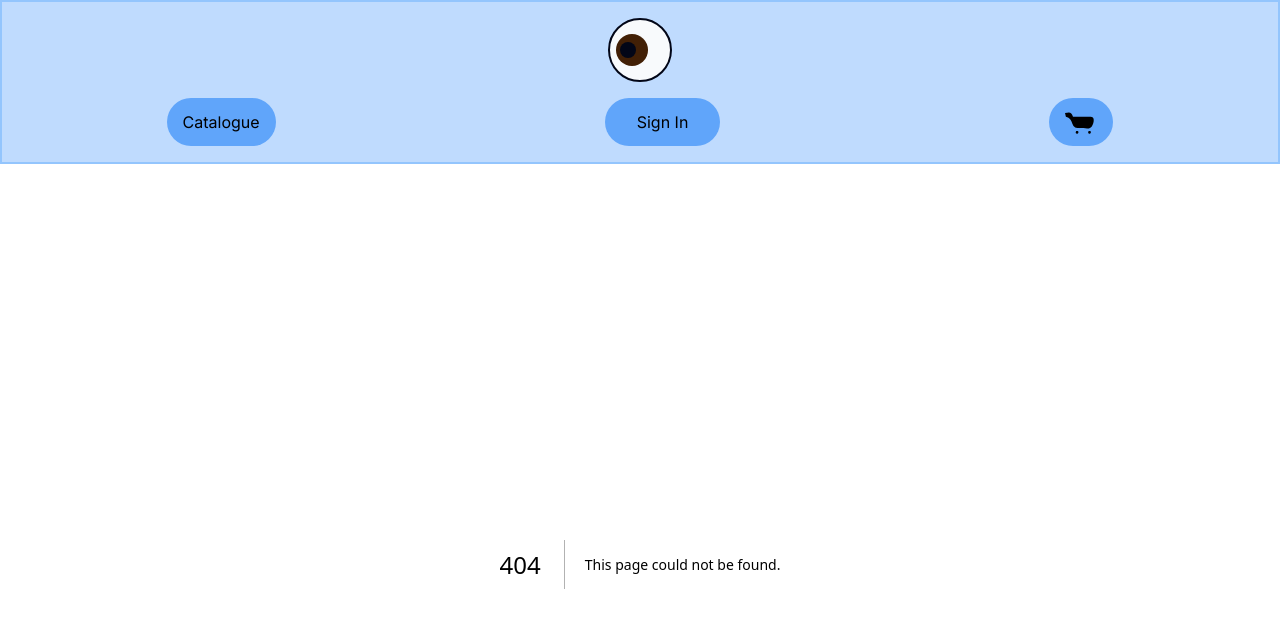
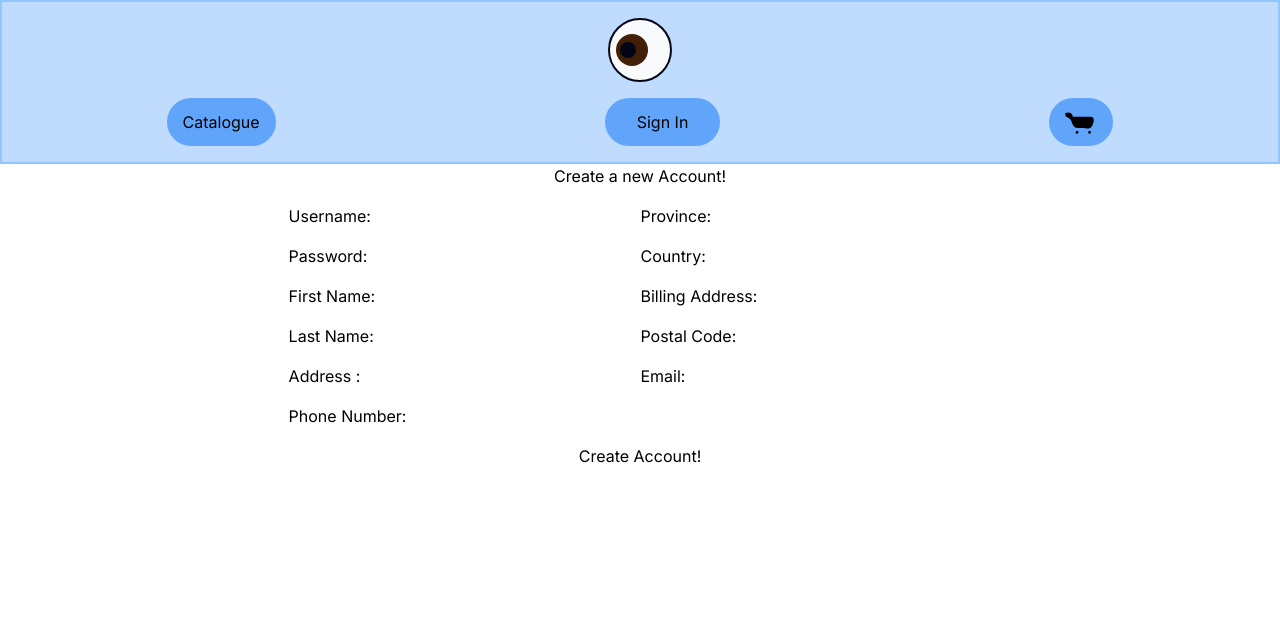
Before and after one commit to NathanATC/EECS4413FinalProject, a Next.js app in the folder front-end/: page /signup in a window 1280 px wide. Before the commit this address had no page. Shown: the top 628 px of the page. Built offline with nearby package versions, Linux system fonts and the light colour scheme.

Commit message:
Sign Up Page Created

```diff
--- a/front-end/app/components/signInPopUp.js
+++ b/front-end/app/components/signInPopUp.js
@@ -1,5 +1,6 @@
 import { React, useState } from "react";
 import { useLoginContext } from "../context/loginContext";
+import Link from "next/link";
 
 const SignInPopup = ({ isVisible, onClose }) => {
   const [usernameField, setUsernameField] = useState("1");
@@ -24,17 +25,13 @@ const SignInPopup = ({ isVisible, onClose }) => {
       body: body,
     });
     const data = await res.json();
-    if(data["username"] != null){
-
+    if (data["username"] != null) {
       console.log(data);
 
       context.setUserContext(data);
-  }
-  else{
+    } else {
       alert("Inncorrect username or password!");
-  }
-
-
+    }
   }
 
   if (!isVisible) return null;
@@ -77,6 +74,9 @@ const SignInPopup = ({ isVisible, onClose }) => {
             <div className="flex place-content-around">
               <button type="submit">Login</button>
               <input type="reset" />
+              <Link href="/signup" passHref>
+                <button>Create Account</button>
+              </Link>
             </div>
           </form>
         </div>
--- /dev/null
+++ b/front-end/app/signup/page.js
@@ -0,0 +1,209 @@
+"use client";
+import React, { useEffect, useState } from "react";
+
+const SignUp = () => {
+  const [username, setUserName] = useState("");
+  const [password, setPassword] = useState("");
+  const [firstname, setFirstname] = useState("");
+  const [lastname, setLastname] = useState("");
+  const [address, setAddress] = useState("");
+  const [phonenumber, setPhonenumber] = useState("");
+  const [province, setProvince] = useState("");
+  const [country, setCountry] = useState("");
+  const [billingaddress, setBillingaddress] = useState("");
+  const [postalCode, setPostalCode] = useState("");
+  const [email, setEmail] = useState("");
+  const [errorMsg, setErrorMsg] = useState("");
+
+  const permissions = "Customer";
+
+  function validate() {
+    if (!username) {
+      setErrorMsg("Enter Username!");
+      return false;
+    }
+    if (!password) {
+      setErrorMsg("Enter Password!");
+      return false;
+    }
+    if (!firstname) {
+      setErrorMsg("Enter First Name!");
+      return false;
+    }
+    if (!lastname) {
+      setErrorMsg("Enter Last Name!");
+      return false;
+    }
+    if (!address) {
+      setErrorMsg("Enter Address!");
+      return false;
+    }
+    if (!phonenumber) {
+      setErrorMsg("Enter Phone Number!");
+      return false;
+    }
+    if (!province) {
+      setErrorMsg("Enter Province!");
+      return false;
+    }
+    if (!country) {
+      setErrorMsg("Enter Country!");
+      return false;
+    }
+    if (!billingaddress) {
+      setErrorMsg("Enter Billing Address!");
+      return false;
+    }
+    if (!postalCode) {
+      setErrorMsg("Enter Postal Code!");
+      return false;
+    }
+    if (!email) {
+      setErrorMsg("Enter Email!");
+      return false;
+    }
+    return true;
+  }
+
+  async function createAccount() {
+    var bodyMap = new Map();
+    bodyMap.set("username", username);
+    bodyMap.set("firstName", firstname);
+    bodyMap.set("lastName", lastname);
+    bodyMap.set("phoneNumber", phonenumber);
+    bodyMap.set("province", province);
+    bodyMap.set("Country", country);
+    bodyMap.set("billingAddress", billingaddress);
+    bodyMap.set("address", address);
+    bodyMap.set("postalCode", postalCode);
+    bodyMap.set("email", email);
+    bodyMap.set("password", password);
+    bodyMap.set("premissions", "Customer");
+    const body = JSON.stringify(Object.fromEntries(bodyMap));
+    console.log(body);
+    const res = await fetch("http://localhost:8080/Backend/CreateAccount", {
+      method: "POST",
+      headers: new Headers({
+        "Content-Type": "application/x-www-form-urlencoded",
+      }),
+      body: body,
+    });
+    const data = await res.json();
+    console.log(data);
+  }
+
+  return (
+    <>
+      <div className="flex flex-col gap-y-4">
+        <h6 className="flex justify-center">Create a new Account!</h6>
+        {errorMsg ? <p>{errorMsg}</p> : null}
+        <div className="flex flex-row justify-center">
+          <div className="flex flex-col gap-y-4">
+            <label>
+              Username:
+              <input
+                type="text"
+                name="username"
+                onInput={(e) => setUserName(e.target.value)}
+              />
+            </label>
+            <label>
+              Password:
+              <input
+                type="text"
+                name="password"
+                onInput={(e) => setPassword(e.target.value)}
+              />
+            </label>
+            <label>
+              First Name:
+              <input
+                type="text"
+                name="firstname"
+                onInput={(e) => setFirstname(e.target.value)}
+              />
+            </label>
+            <label>
+              Last Name:
+              <input
+                type="text"
+                name="lastname"
+                onInput={(e) => setLastname(e.target.value)}
+              />
+            </label>
+            <label>
+              Address :
+              <input
+                type="text"
+                name="address"
+                onInput={(e) => setAddress(e.target.value)}
+              />
+            </label>
+            <label>
+              Phone Number:
+              <input
+                type="text"
+                name="phonenumber"
+                onInput={(e) => setPhonenumber(e.target.value)}
+              />
+            </label>
+          </div>
+          <div className="flex flex-col gap-y-4">
+            <label>
+              Province:
+              <input
+                type="text"
+                name="province"
+                onInput={(e) => setProvince(e.target.value)}
+              />
+            </label>
+            <label>
+              Country:
+              <input
+                type="text"
+                name="country"
+                onInput={(e) => setCountry(e.target.value)}
+              />
+            </label>
+            <label>
+              Billing Address:
+              <input
+                type="text"
+                name="billingaddress"
+                onInput={(e) => setBillingaddress(e.target.value)}
+              />
+            </label>
+            <label>
+              Postal Code:
+              <input
+                type="text"
+                name="postalCode"
+                onInput={(e) => setPostalCode(e.target.value)}
+              />
+            </label>
+            <label>
+              Email:
+              <input
+                type="text"
+                id="email"
+                onInput={(e) => setEmail(e.target.value)}
+              />
+            </label>
+          </div>
+        </div>
+        <button
+          onClick={() => {
+            if (validate()) {
+              setErrorMsg(null);
+              createAccount();
+            }
+          }}
+        >
+          Create Account!
+        </button>
+      </div>
+    </>
+  );
+};
+
+export default SignUp;
--- a/front-end/package.json
+++ b/front-end/package.json
@@ -15,7 +15,7 @@
     "autoprefixer": "10.4.14",
     "eslint": "8.45.0",
     "eslint-config-next": "13.4.12",
-    "next": "13.4.12",
+    "next": "^13.4.12",
     "postcss": "8.4.27",
     "react": "18.2.0",
     "react-dom": "18.2.0",
```
Also changed, not shown: 2 other files (tests, documents, lock files or other folders).
